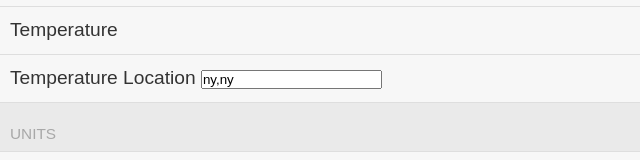
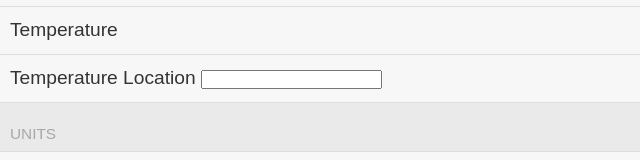
Before and after one commit to bwssytems/Engineering2, a plain HTML site: page config/index.html in a window 1280 px wide. Shown: the part 626-786 px from the top of the page, 0-640 px from the left. Drawn offline with Linux system fonts and the light colour scheme.

Commit message:
removed default location

```diff
--- a/config/index.html
+++ b/config/index.html
@@ -74,7 +74,7 @@
         </label>
         <label class='item'>
           Temperature Location
-          <input id='weather_location' type='text' class='item-text' value='ny,ny'>
+          <input id='weather_location' type='text' class='item-text' value=''>
         </label>
       </div>
     </div>
```
